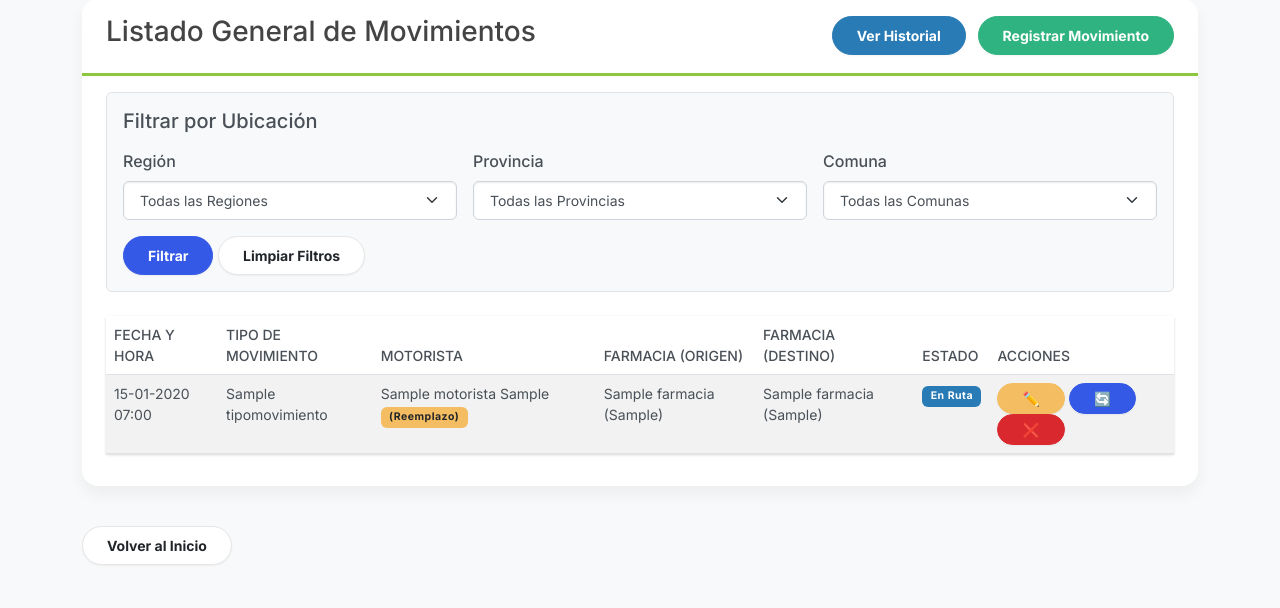
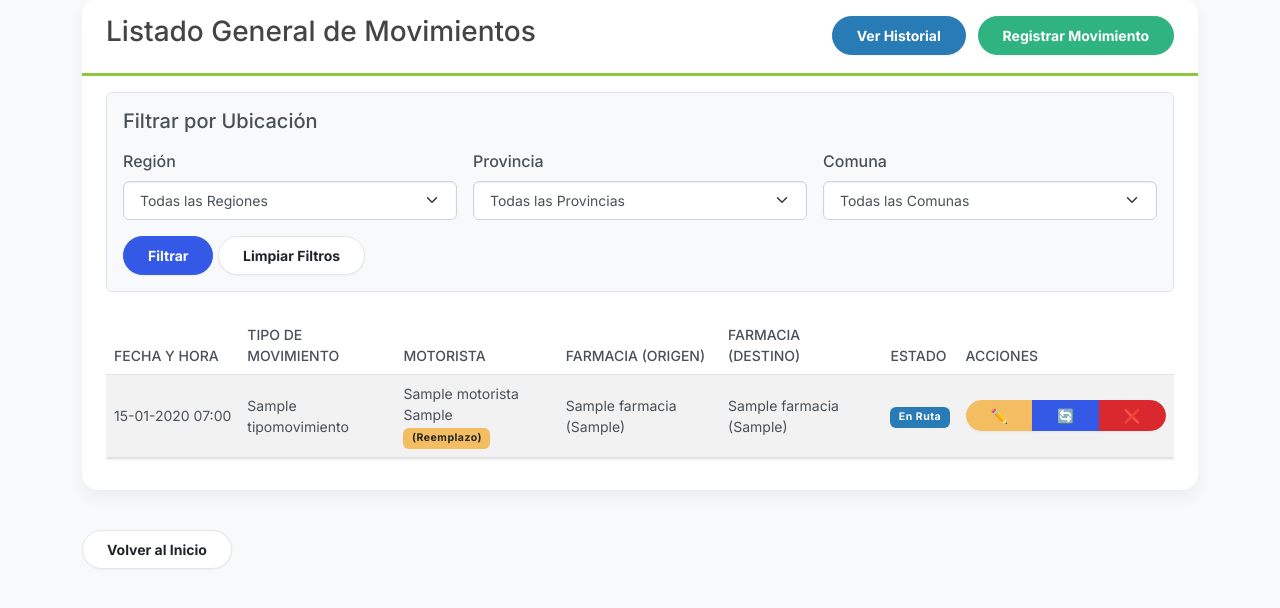
Before and after one commit to Kevin3864/proyecto-integrado, a Django app: page /movimientos/ in a window 1280 px wide. Shown: the part 92-700 px from the top of the page. Run offline with Django 5.2, Linux system fonts and the light colour scheme; a user stored in the database is signed in; tables that the repository leaves empty hold one stand-in row (values such as "Sample post"); some libraries are stand-ins or nearby versions.

Commit message:
Actualización del proyecto con los últimos cambios

```diff
--- a/templates/templatesApp/listar_movimientos.html
+++ b/templates/templatesApp/listar_movimientos.html
@@ -14,12 +14,11 @@
     </div>
     <div class="card-body">
 
-        <!-- Formulario de Filtros (se mantiene igual) -->
+        <!-- Formulario de Filtros -->
         <form method="GET" action="{% url 'listar_movimientos' %}" class="mb-4 p-3 border rounded bg-light">
             <h5 class="mb-3">Filtrar por Ubicación</h5>
             <div class="row g-3">
 
-                <!-- 1. Región -->
                 <div class="col-md-4">
                     <label for="id_region" class="form-label">Región</label>
                     <select name="region" id="id_region" class="form-select" onchange="this.form.submit()">
@@ -32,7 +31,6 @@
                     </select>
                 </div>
 
-                <!-- 2. Provincia -->
                 <div class="col-md-4">
                     <label for="id_provincia" class="form-label">Provincia</label>
                     <select name="provincia" id="id_provincia" class="form-select" onchange="this.form.submit()">
@@ -45,7 +43,6 @@
                     </select>
                 </div>
 
-                <!-- 3. Comuna -->
                 <div class="col-md-4">
                     <label for="id_comuna" class="form-label">Comuna</label>
                     <select name="comuna" id="id_comuna" class="form-select">
@@ -63,10 +60,14 @@
                 <a href="{% url 'listar_movimientos' %}" class="btn btn-secondary">Limpiar Filtros</a>
             </div>
         </form>
-        <!-- Fin Formulario de Filtros -->
+        <!-- Fin Formulario -->
 
-
-        <table class="table table-striped table-hover table-sm">
+        <!--
+          ¡CORRECCIÓN RESPONSIVA AQUÍ!
+          Envolvemos la tabla en 'table-responsive' para que aparezca el scroll en móviles.
+        -->
+        <div class="table-responsive">
+            <table class="table table-striped table-hover table-sm align-middle"> <!-- 'align-middle' centra verticalmente -->
                 <thead>
                     <tr>
                         <th>Fecha y Hora</th>
@@ -81,11 +82,13 @@
                 <tbody>
                     {% for mov in movimientos %}
                     <tr>
-                    <td>{{ mov.fecha_hora|date:"d-m-Y H:i" }}</td>
+                        <!-- 'text-nowrap' evita que la fecha se parta en dos líneas -->
+                        <td class="text-nowrap">{{ mov.fecha_hora|date:"d-m-Y H:i" }}</td>
                         <td>{{ mov.tipo_movimiento.nombre }}</td>
                         <td>
                             {{ mov.motorista.nombres }} {{ mov.motorista.apellido_paterno }}
                             {% if mov.motorista_original %}
+                                <br> <!-- Salto de línea para que el badge quede abajo -->
                                 <span class="badge bg-warning text-dark" title="Reemplazó a {{ mov.motorista_original.nombres }}">
                                     (Reemplazo)
                                 </span>
@@ -100,10 +103,7 @@
                             {% endif %}
                         </td>
                         <td>
-                        <!-- === INICIO: BADGE DE ESTADO (LÓGICA SIMPLIFICADA) === -->
-
                             {% if mov.status == 'entregado' or mov.status == 'fallido' or mov.status == 'anulado' %}
-                            <!-- Estados finales (no clickeables) -->
                                 <span class="badge
                                     {% if mov.status == 'entregado' %}bg-success
                                     {% elif mov.status == 'fallido' %}bg-danger
@@ -111,12 +111,7 @@
                                     {% endif %}">
                                     {{ mov.get_status_display }}
                                 </span>
-
                             {% else %}
-                            <!--
-                              Único estado clickeable que queda: 'en_ruta'
-                              (El 'else bg-secondary' se eliminó porque 'asignado' ya no existe)
-                            -->
                                 <a href="#"
                                    class="badge text-decoration-none bg-info"
                                    data-bs-toggle="modal"
@@ -127,18 +122,17 @@
                                     {{ mov.get_status_display }}
                                 </a>
                             {% endif %}
-                        <!-- === FIN: BADGE DE ESTADO === -->
                         </td>
                         <td>
-                        <a href="{% url 'editar_movimiento' mov.pk %}" class="btn btn-warning btn-sm" title="Editar Movimiento">✏️</a>
+                            <!-- Grupo de botones para que no se desarmen en móvil -->
+                            <div class="btn-group" role="group">
+                                <a href="{% url 'editar_movimiento' mov.pk %}" class="btn btn-warning btn-sm" title="Editar">✏️</a>
 
-                        <!-- === INICIO: LÓGICA DE BOTONES (SIMPLIFICADA) === -->
-                        <!-- Ahora solo comprueba 'en_ruta' -->
                                 {% if mov.status == 'en_ruta' %}
-                            <a href="{% url 'reemplazar_movimiento' mov.pk %}" class="btn btn-primary btn-sm" title="Reemplazar Motorista">🔄</a>
-                            <a href="{% url 'anular_movimiento' mov.pk %}" class="btn btn-danger btn-sm" title="Anular Movimiento">❌</a>
+                                    <a href="{% url 'reemplazar_movimiento' mov.pk %}" class="btn btn-primary btn-sm" title="Reemplazar">🔄</a>
+                                    <a href="{% url 'anular_movimiento' mov.pk %}" class="btn btn-danger btn-sm" title="Anular">❌</a>
                                 {% endif %}
-                        <!-- === FIN: LÓGICA DE BOTONES === -->
+                            </div>
                         </td>
                     </tr>
                     {% empty %}
@@ -150,80 +144,52 @@
                     {% endfor %}
                 </tbody>
             </table>
+        </div> <!-- Fin .table-responsive -->
+
     </div>
 </div>
 <a href="{% url 'home' %}" class="btn btn-secondary mt-3">Volver al Inicio</a>
 
-
-<!-- ============================================== -->
-<!-- === HTML DEL MODAL (POP-UP) === -->
-<!-- ============================================== -->
+<!-- (Modal y Scripts se mantienen igual) -->
 <div class="modal fade" id="cambioEstadoModal" tabindex="-1" aria-labelledby="modalTitulo" aria-hidden="true">
     <div class="modal-dialog">
         <div class="modal-content">
-
             <form id="formCambioEstado" method="POST" action="">
                 {% csrf_token %}
-
                 <div class="modal-header">
                     <h5 class="modal-title" id="modalTitulo">Cambiar Estado del Movimiento</h5>
                     <button type="button" class="btn-close" data-bs-dismiss="modal" aria-label="Close"></button>
                 </div>
-
                 <div class="modal-body">
                     <p>Seleccione el nuevo estado para este movimiento:</p>
-
-                    <!-- === INICIO: SELECT ACTUALIZADO === -->
-                    <!-- Se eliminó la opción 'asignado' -->
                     <select id="selectEstado" name="status" class="form-select">
                         <option value="en_ruta">En Ruta</option>
                         <option value="entregado">Entregado</option>
                         <option value="fallido">Fallido</option>
                     </select>
-                    <!-- === FIN: SELECT ACTUALIZADO === -->
-
                 </div>
-
                 <div class="modal-footer">
                     <button type="button" class="btn btn-secondary" data-bs-dismiss="modal">Cancelar</button>
                     <button type="submit" class="btn btn-primary">Guardar Cambios</button>
                 </div>
-
             </form>
-
         </div>
     </div>
 </div>
 
-<!-- === FIN DEL MODAL === -->
-
-
-
-
-<!-- === INICIO: JAVASCRIPT === -->
-<!-- (Se mantiene igual, sigue funcionando) -->
-
 <script>
     document.addEventListener("DOMContentLoaded", function() {
-
         var modalElement = document.getElementById('cambioEstadoModal');
-
         modalElement.addEventListener('show.bs.modal', function (event) {
-
             var badge = event.relatedTarget;
             var movimientoId = badge.getAttribute('data-movimiento-id');
             var estadoActual = badge.getAttribute('data-movimiento-estado');
             var url = "/movimiento/cambiar_estado/" + movimientoId + "/";
             var modalForm = document.getElementById('formCambioEstado');
             var modalSelect = document.getElementById('selectEstado');
-
             modalForm.setAttribute('action', url);
             modalSelect.value = estadoActual;
         });
     });
 </script>
-<!-- ============================================== -->
-<!-- === FIN: JAVASCRIPT === -->
-<!-- ============================================== -->
-
 {% endblock %}
```
Also changed, not shown: 1 other file. Lines whose indentation alone changed are shown as unchanged.
